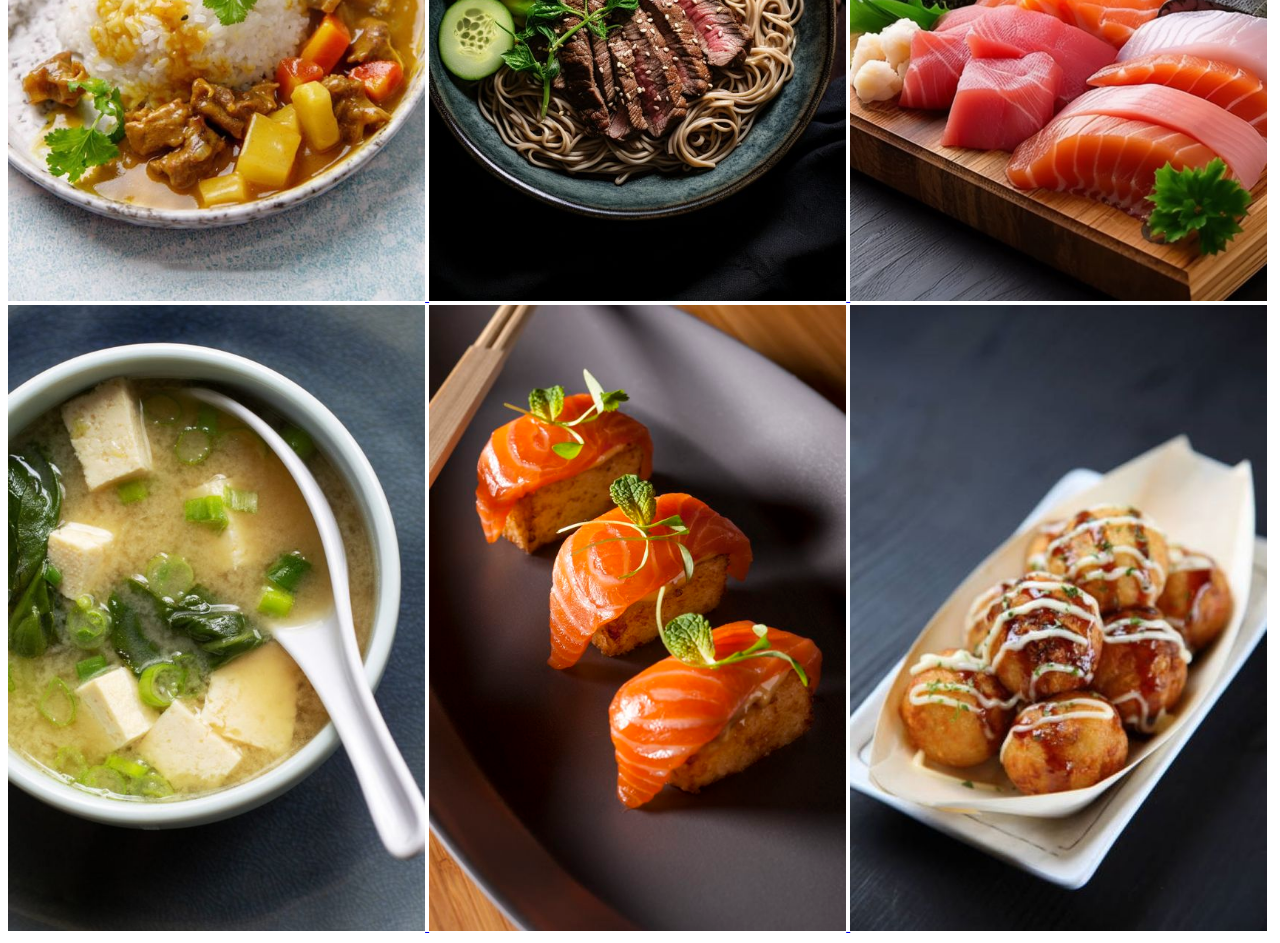
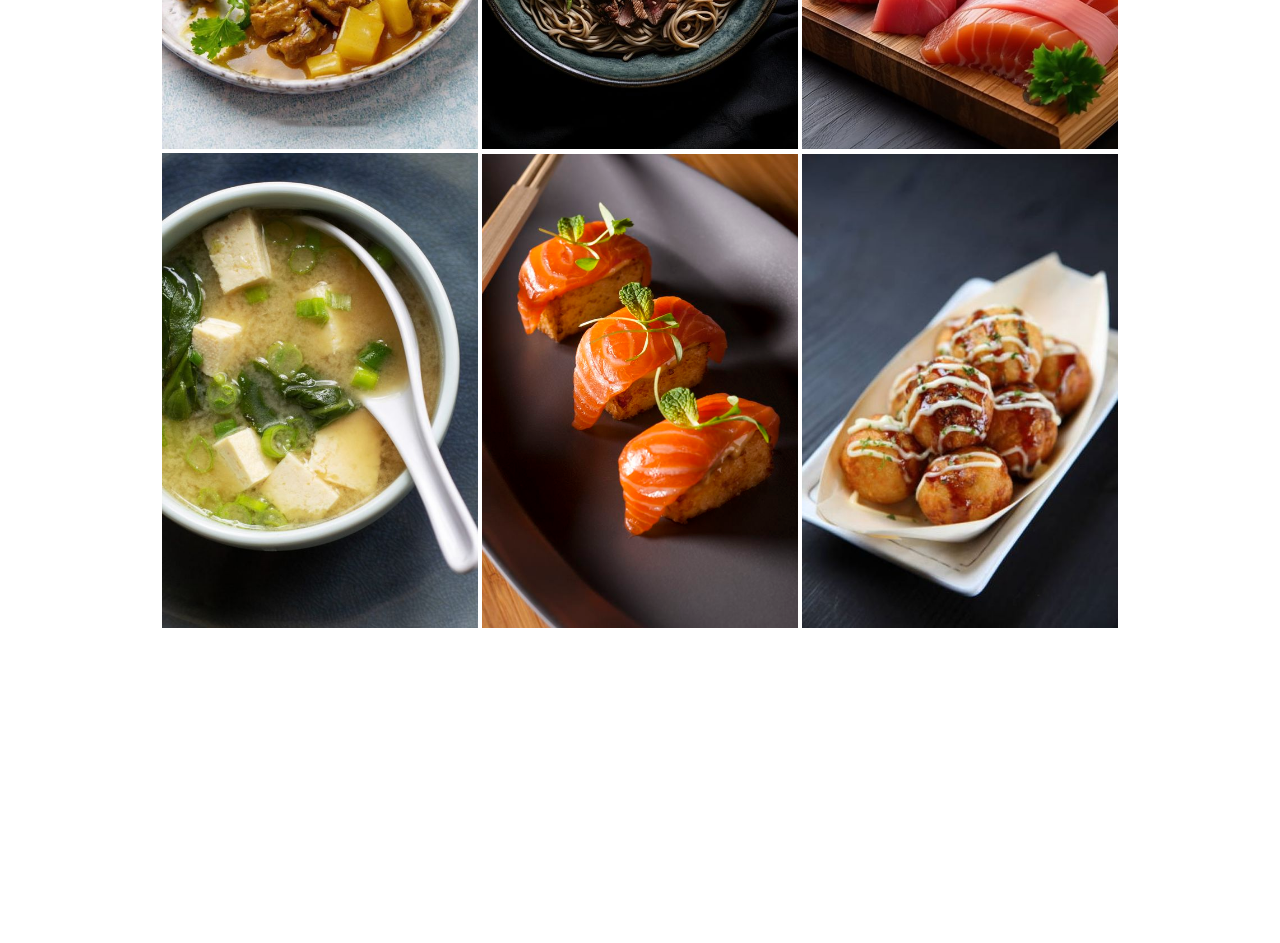
Before and after one commit to trinh04/thietkeweb, a plain HTML site: page baikt.html in a window 1280 px wide. Shown: the part 1220-2163 px from the top of the page. After the commit the page ends 1860 px from the top, so only its background shows below. Drawn offline with Linux system fonts and the light colour scheme.

Commit message:
Update baikt.html

```diff
--- a/baikt.html
+++ b/baikt.html
@@ -64,32 +64,17 @@ img {
               width: 33%;
             }
             </style>
-         <div>
-            <a href="C:\Users\Le Chinh\Downloads\bàikt\cà ri.html">
-            <img src="cơm cà ri 2.jpg" alt="cơm cà ri">
-            </a>
+         <div>   <center>
+            <a hreaf="cà ri.html"><img src="cơm cà ri 2.jpg" alt="ctc" style="width:25%"></a>
+            <a hreaf="mì soba.html"><img src="Mì soba.jpg" alt="ctc" style="width:25%"></a>
+            <a hreaf="shasimi.html"><img src="shasimi.jpg" alt="ctc" style="width:25%"></a>
+            <a hreaf="súp miso.html"><img src="súp miso 2.jpg" alt="ctc" style="width:25%"></a>
+            <a hreaf="sushi.html"><img src="sushi.jpg" alt="ctc" style="width:25%"></a>
+            <a hreaf="Takoyaki.html"><img src="Takoyaki.jpg" alt="ctc" style="width:25%"></a>
 
-            <a href="C:\Users\Le Chinh\Downloads\bàikt\mì soba.html">
-            <img src="Mì soba.jpg" alt="Mì soba">
-            </a>
+          </center>
 
-            <a href="C:\Users\Le Chinh\Downloads\bàikt\mì soba.html">
-            <img src="shasimi.jpg" alt="shasimi">
-            </a>
 
-         </div>
-         <div>
-            <a href="C:\Users\Le Chinh\Downloads\bàikt\súp miso.html">
-            <img src="Súp miso 2.jpg" alt="súp miso">
-            </a>
-
-            <a href="C:\Users\Le Chinh\Downloads\bàikt\sushi.html">
-            <img src="sushi.jpg" alt="sushi">
-            </a>
-
-            <a href="C:\Users\Le Chinh\Downloads\bàikt\takoyaki.html">
-            <img src="Takoyaki.jpg" alt="Takoyaki">
-            </a>
 
          </div>
     </body>
```
